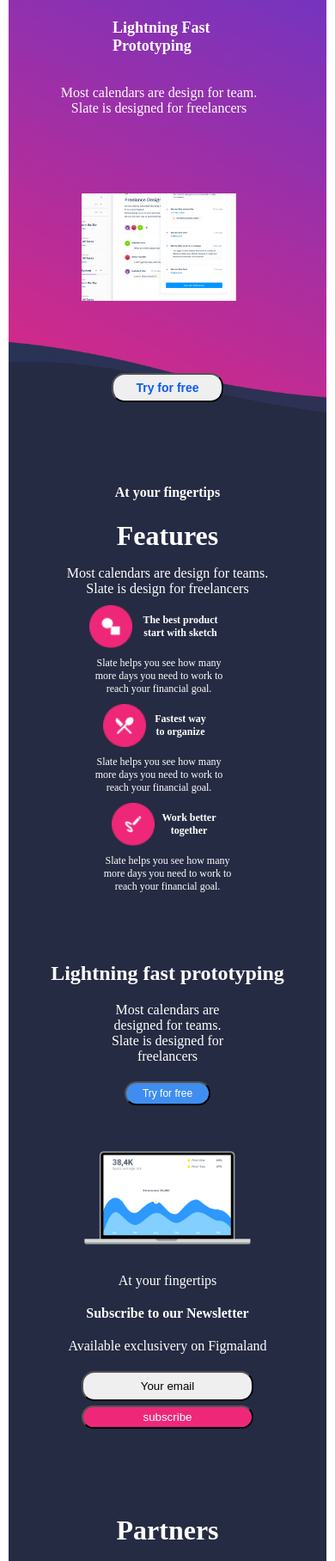
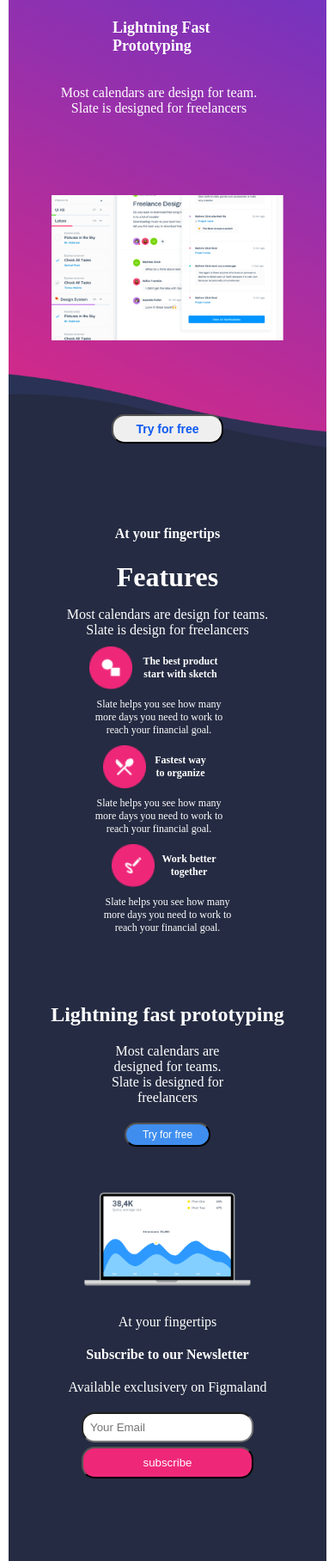
Before and after one commit to opzy95/figmaproject, a plain HTML site: page index.html in a window 390 px wide. Shown: the part 49-1865 px from the top of the page at 86% size. Drawn offline with Linux system fonts and the light colour scheme.

Commit message:
i add some changes

```diff
--- a/index.html
+++ b/index.html
@@ -121,7 +121,7 @@
 
         <p><b>Subscribe to our Newsletter</b></p>
         <p>Available exclusivery on Figmaland</p>
-        <button class="but1">Your email</button>
+        <input class="but1" type="text" placeholder="Your Email">
         <button class="but2">subscribe</button>
       </section>
       <div class="partner">
--- a/style.css
+++ b/style.css
@@ -757,6 +757,13 @@
 .img-icon4{
     width: 100%;
 }
+.imagehero{
+    width: 270px;
+}
+.img-icon4{
+    width: 100%;
+    margin: 2px auto;
+}
 }
 @media  screen and (max-width: 800px){
     .sec10{
@@ -776,5 +783,8 @@
     .grp{
         width: 100%;
     }
+    .but2{
+        padding: 9px;
+    }
 
 }
```
